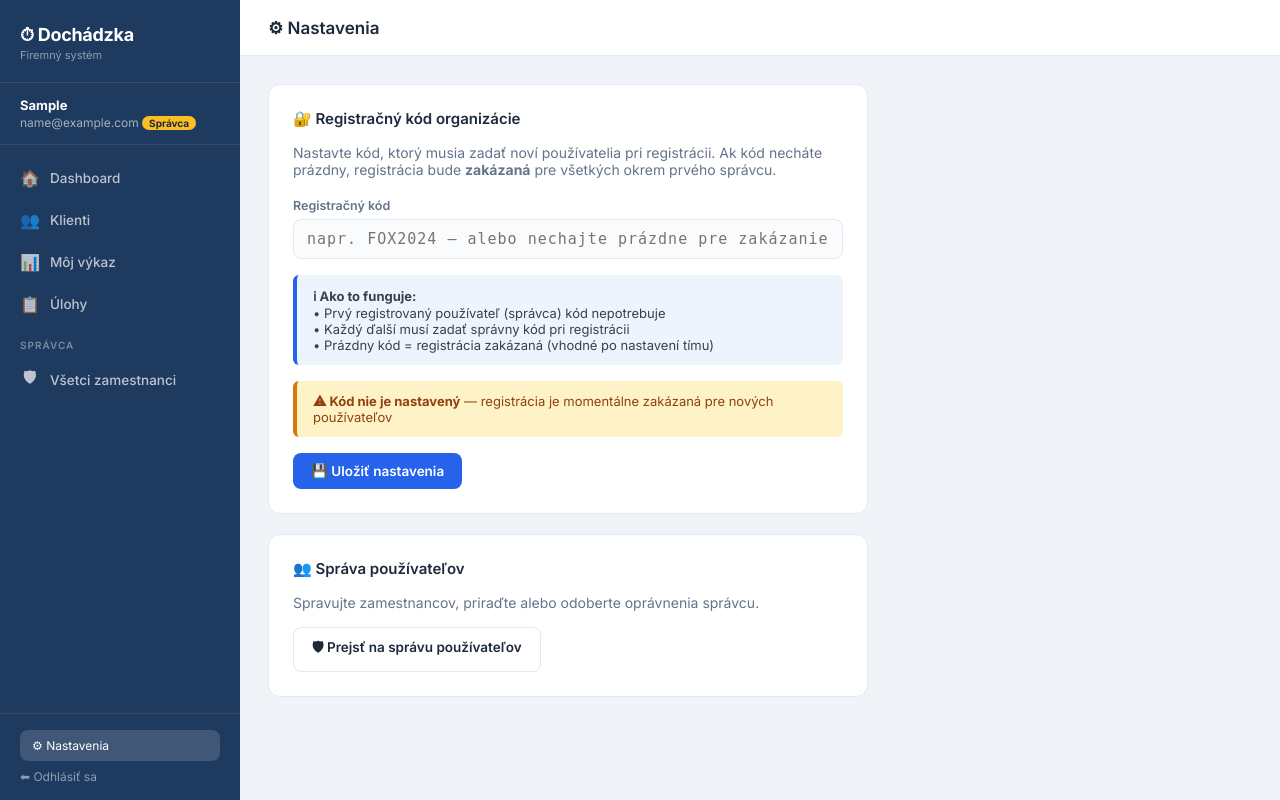
After one commit to sfuzek/dochadzka, a Flask app: page /nastavenia in a window 1280 px wide. The commit adds this page. Run offline with Flask 3, Linux system fonts and the light colour scheme; a user stored in the database is signed in; tables that the repository leaves empty hold one stand-in row (values such as "Sample post").

Commit message:
Pridanie organizačného kódu a stránky nastavení
- Nový model Nastavenie (key-value store) v models.py
- Registrácia vyžaduje kód organizácie (okrem prvého správcu)
- Nová stránka /nastavenia pre admin správu kódu
- Gear ikona ⚙ Nastavenia v sidebar pre adminov
- Registračný kód chráni systém pred neautorizovanou registráciou

Co-Authored-By: Claude Sonnet 4.6 <noreply@anthropic.com>
Claude-Session: https://claude.ai/code/session_012HMwC549ZCJtPmjPEyyWej

```diff
--- a/app.py
+++ b/app.py
@@ -1,6 +1,6 @@
 from flask import Flask, render_template, request, redirect, url_for, flash, send_file, jsonify
 from flask_login import LoginManager, login_user, logout_user, login_required, current_user
-from models import db, User, Klient, Zaznam, Cinnost, Uloha
+from models import db, User, Klient, Zaznam, Cinnost, Uloha, Nastavenie
 from datetime import datetime, timezone, timedelta
 import bcrypt
 import io
@@ -52,31 +52,43 @@ def index():
 def registracia():
     if current_user.is_authenticated:
         return redirect(url_for('dashboard'))
+    # Ak už existuje aspoň jeden user, vyžadujeme registračný kód
+    prvy_user = User.query.count() == 0
     if request.method == 'POST':
         meno   = request.form.get('meno', '').strip()
         email  = request.form.get('email', '').strip().lower()
         heslo  = request.form.get('heslo', '')
         heslo2 = request.form.get('heslo2', '')
+        reg_kod = request.form.get('reg_kod', '').strip()
         if not meno or not email or not heslo:
             flash('Vyplňte všetky polia.', 'error')
-            return render_template('registracia.html')
+            return render_template('registracia.html', prvy_user=prvy_user)
         if heslo != heslo2:
             flash('Heslá sa nezhodujú.', 'error')
-            return render_template('registracia.html')
+            return render_template('registracia.html', prvy_user=prvy_user)
         if len(heslo) < 6:
             flash('Heslo musí mať aspoň 6 znakov.', 'error')
-            return render_template('registracia.html')
+            return render_template('registracia.html', prvy_user=prvy_user)
+        # Kontrola registračného kódu (nie pre prvého používateľa)
+        if not prvy_user:
+            ulozeny_kod = Nastavenie.get('reg_kod', '')
+            if not ulozeny_kod:
+                flash('Registrácia je momentálne zakázaná. Kontaktujte správcu.', 'error')
+                return render_template('registracia.html', prvy_user=prvy_user)
+            if reg_kod != ulozeny_kod:
+                flash('Nesprávny registračný kód organizácie.', 'error')
+                return render_template('registracia.html', prvy_user=prvy_user)
         if User.query.filter_by(email=email).first():
             flash('Email už existuje.', 'error')
-            return render_template('registracia.html')
+            return render_template('registracia.html', prvy_user=prvy_user)
         hash_hesla = bcrypt.hashpw(heslo.encode('utf-8'), bcrypt.gensalt()).decode('utf-8')
-        is_admin = User.query.count() == 0
+        is_admin = prvy_user
         user = User(meno=meno, email=email, heslo=hash_hesla, is_admin=is_admin)
         db.session.add(user)
         db.session.commit()
         flash('Registrácia úspešná! Prihláste sa.', 'success')
         return redirect(url_for('login'))
-    return render_template('registracia.html')
+    return render_template('registracia.html', prvy_user=prvy_user)
 
 @app.route('/login', methods=['GET', 'POST'])
 def login():
@@ -349,6 +361,23 @@ def toggle_admin(user_id):
     return redirect(url_for('admin'))
 
 
+# ── NASTAVENIA ────────────────────────────────────────────────────────────────
+
+@app.route('/nastavenia', methods=['GET', 'POST'])
+@login_required
+def nastavenia():
+    if not current_user.is_admin:
+        flash('Prístup zamietnutý. Nastavenia môže meniť iba správca.', 'error')
+        return redirect(url_for('dashboard'))
+    if request.method == 'POST':
+        reg_kod = request.form.get('reg_kod', '').strip()
+        Nastavenie.set('reg_kod', reg_kod)
+        flash('Nastavenia boli uložené.', 'success')
+        return redirect(url_for('nastavenia'))
+    aktualny_kod = Nastavenie.get('reg_kod', '')
+    return render_template('nastavenia.html', aktualny_kod=aktualny_kod)
+
+
 # ── ÚLOHY ─────────────────────────────────────────────────────────────────────
 
 @app.route('/ulohy')
--- a/models.py
+++ b/models.py
@@ -83,3 +83,25 @@ class Uloha(db.Model):
     hotovo          = db.Column(db.Boolean, default=False)
     hotovo_at       = db.Column(db.DateTime, nullable=True)
     created_at      = db.Column(db.DateTime, default=datetime.utcnow)
+
+
+class Nastavenie(db.Model):
+    __tablename__ = 'nastavenia'
+    id      = db.Column(db.Integer, primary_key=True)
+    kluc    = db.Column(db.String(100), unique=True, nullable=False)
+    hodnota = db.Column(db.String(500), nullable=False)
+
+    @staticmethod
+    def get(kluc, default=None):
+        n = Nastavenie.query.filter_by(kluc=kluc).first()
+        return n.hodnota if n else default
+
+    @staticmethod
+    def set(kluc, hodnota):
+        n = Nastavenie.query.filter_by(kluc=kluc).first()
+        if n:
+            n.hodnota = hodnota
+        else:
+            n = Nastavenie(kluc=kluc, hodnota=hodnota)
+            db.session.add(n)
+        db.session.commit()
--- a/templates/base.html
+++ b/templates/base.html
@@ -56,9 +56,12 @@ body { font-family: 'Inter', sans-serif; background: var(--bg); color: var(--tex
 .nav-icon { font-size: 16px; width: 20px; text-align: center; }
 .nav-section { font-size: 10px; font-weight: 600; letter-spacing: 1px; opacity: 0.4;
   padding: 14px 20px 4px; text-transform: uppercase; }
-.sidebar-footer { padding: 16px 20px; border-top: 1px solid rgba(255,255,255,0.08); }
+.sidebar-footer { padding: 16px 20px; border-top: 1px solid rgba(255,255,255,0.08); display: flex; flex-direction: column; gap: 8px; }
 .sidebar-footer a { color: rgba(255,255,255,0.5); text-decoration: none; font-size: 12px; }
 .sidebar-footer a:hover { color: #fff; }
+.nav-link-settings { display: flex; align-items: center; gap: 8px; padding: 8px 12px; border-radius: 8px; color: rgba(255,255,255,0.6) !important; text-decoration: none; font-size: 13px; transition: all 0.2s; }
+.nav-link-settings:hover { background: rgba(255,255,255,0.1); color: #fff !important; }
+.nav-link-settings.active { background: rgba(255,255,255,0.15); color: #fff !important; }
 
 .main { margin-left: var(--sidebar-w); flex: 1; display: flex; flex-direction: column; min-height: 100vh; }
 .topbar {
@@ -118,6 +121,8 @@ textarea { resize: vertical; min-height: 70px; }
 .btn-warning:hover { background: #B45309; }
 .btn-outline { background: transparent; color: var(--text); border: 1.5px solid var(--border); }
 .btn-outline:hover { border-color: var(--blue); color: var(--blue); }
+.btn-secondary { background: var(--bg-light); color: var(--text); border: 1.5px solid var(--border); }
+.btn-secondary:hover { border-color: var(--blue); color: var(--blue); }
 .btn-sm { padding: 6px 12px; font-size: 12px; }
 .btn-xs { padding: 4px 9px; font-size: 11px; border-radius: 6px; }
 .btn-full { width: 100%; justify-content: center; }
--- a/templates/layout.html
+++ b/templates/layout.html
@@ -27,12 +27,17 @@
       </a>
       {% if current_user.is_admin %}
       <div class="nav-section">Správca</div>
-      <a href="{{ url_for('admin') }}" class="nav-link {% if 'admin' in request.endpoint %}active{% endif %}">
+      <a href="{{ url_for('admin') }}" class="nav-link {% if request.endpoint == 'admin' or request.endpoint == 'admin_vykaz' %}active{% endif %}">
         <span class="nav-icon">🛡</span> Všetci zamestnanci
       </a>
       {% endif %}
     </nav>
     <div class="sidebar-footer">
+      {% if current_user.is_admin %}
+      <a href="{{ url_for('nastavenia') }}" class="nav-link-settings {% if request.endpoint == 'nastavenia' %}active{% endif %}" title="Nastavenia">
+        ⚙ Nastavenia
+      </a>
+      {% endif %}
       <a href="{{ url_for('logout') }}">⬅ Odhlásiť sa</a>
     </div>
   </aside>
--- /dev/null
+++ b/templates/nastavenia.html
@@ -0,0 +1,57 @@
+{% extends 'layout.html' %}
+{% block page_title %}⚙ Nastavenia{% endblock %}
+
+{% block content %}
+<div class="card" style="max-width:600px;">
+  <div class="card-header">
+    <h3>🔐 Registračný kód organizácie</h3>
+  </div>
+  <p style="color:var(--muted); margin-bottom:20px; font-size:14px;">
+    Nastavte kód, ktorý musia zadať noví používatelia pri registrácii.
+    Ak kód necháte prázdny, registrácia bude <strong>zakázaná</strong> pre všetkých okrem prvého správcu.
+  </p>
+
+  <form method="POST">
+    <div class="form-group">
+      <label>Registračný kód</label>
+      <input
+        type="text"
+        name="reg_kod"
+        value="{{ aktualny_kod }}"
+        placeholder="napr. FOX2024 — alebo nechajte prázdne pre zakázanie registrácie"
+        autocomplete="off"
+        style="font-family:monospace; font-size:15px; letter-spacing:1px;"
+      >
+    </div>
+
+    <div style="background:#EEF4FB; border-left:4px solid #2563EB; padding:12px 16px; border-radius:6px; margin:16px 0; font-size:13px; color:#374151;">
+      <strong>ℹ Ako to funguje:</strong><br>
+      • Prvý registrovaný používateľ (správca) kód nepotrebuje<br>
+      • Každý ďalší musí zadať správny kód pri registrácii<br>
+      • Prázdny kód = registrácia zakázaná (vhodné po nastavení tímu)
+    </div>
+
+    {% if aktualny_kod %}
+    <div style="background:#DCFCE7; border-left:4px solid #16A34A; padding:12px 16px; border-radius:6px; margin-bottom:16px; font-size:13px; color:#166534;">
+      <strong>✓ Aktuálny kód:</strong> <code style="background:#BBF7D0; padding:2px 8px; border-radius:4px; font-size:14px; letter-spacing:1px;">{{ aktualny_kod }}</code>
+    </div>
+    {% else %}
+    <div style="background:#FEF3C7; border-left:4px solid #D97706; padding:12px 16px; border-radius:6px; margin-bottom:16px; font-size:13px; color:#92400E;">
+      <strong>⚠ Kód nie je nastavený</strong> — registrácia je momentálne zakázaná pre nových používateľov
+    </div>
+    {% endif %}
+
+    <button type="submit" class="btn btn-primary">💾 Uložiť nastavenia</button>
+  </form>
+</div>
+
+<div class="card" style="max-width:600px; margin-top:20px;">
+  <div class="card-header">
+    <h3>👥 Správa používateľov</h3>
+  </div>
+  <p style="color:var(--muted); margin-bottom:16px; font-size:14px;">
+    Spravujte zamestnancov, priraďte alebo odoberte oprávnenia správcu.
+  </p>
+  <a href="{{ url_for('admin') }}" class="btn btn-outline">🛡 Prejsť na správu používateľov</a>
+</div>
+{% endblock %}
```
Also changed, not shown: templates/registracia.html (+10 -0 lines).
